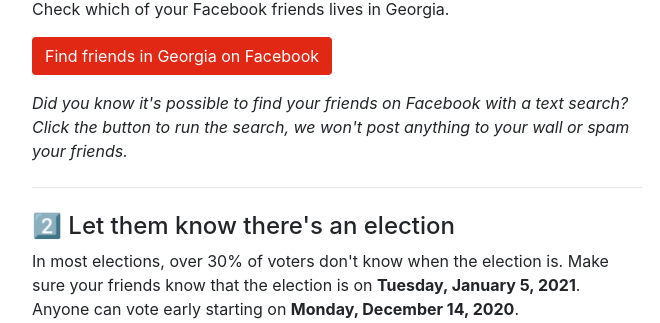
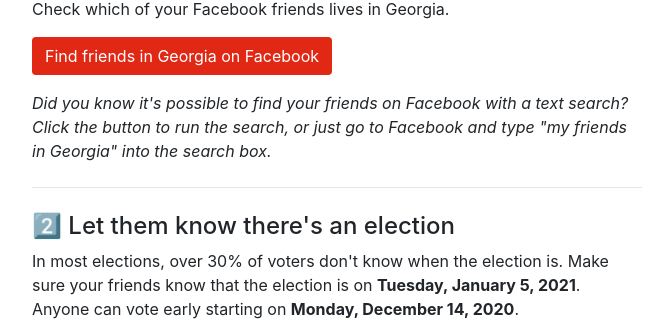
Before and after one commit to vote/gaballot, a Flask app: template templates/index.html in a window 1280 px wide. Shown: the part 710-1033 px from the top of the page, without its empty margins (303-963 px from the left). Run offline with Flask 2, Linux system fonts and the light colour scheme; the template is opened without the code that fills it: most values are stand-ins (such as "Sample title", 1, 10 or a date in 2020).

Commit message:
Update templates/base.html
Co-authored-by: aristeinberg <arimsteinberg@gmail.com>

```diff
--- a/templates/base.html
+++ b/templates/base.html
@@ -91,7 +91,7 @@
             <h4>1️⃣ Who do you know in Georgia?</h4>
             <p>Check which of your Facebook friends lives in Georgia.</p>
             <a href="https://www.facebook.com/search/top?q=my%20friends%20who%20live%20in%20georgia" target="_blank" rel="noopener" class="btn text-white mb-3" style="background-color: #e12814;">Find friends in Georgia on Facebook</a>
-            <p><em>Did you know it's possible to find your friends on Facebook with a text search? Click the button to run the search, we won't post anything to your wall or spam your friends.</em></p>
+            <p><em>Did you know it's possible to find your friends on Facebook with a text search? Click the button to run the search, or just go to Facebook and type "my friends in Georgia" into the search box.</em></p>
             <!-- TODO: Add something about needing to be logged into FB, otherwise you get an error -->
             <!-- TODO: Add something about what the search is, if they are hesitant to click the button -->
             <!-- TODO: Deep link to FB on mobile? -->
```
